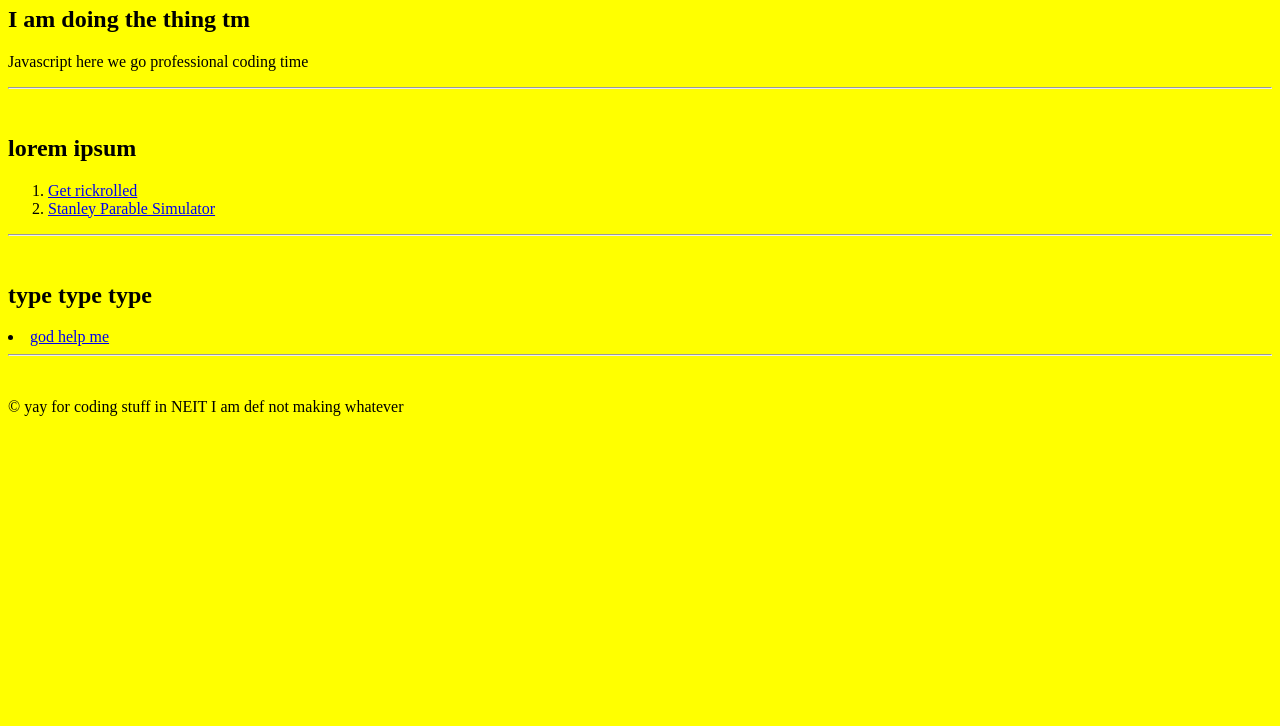
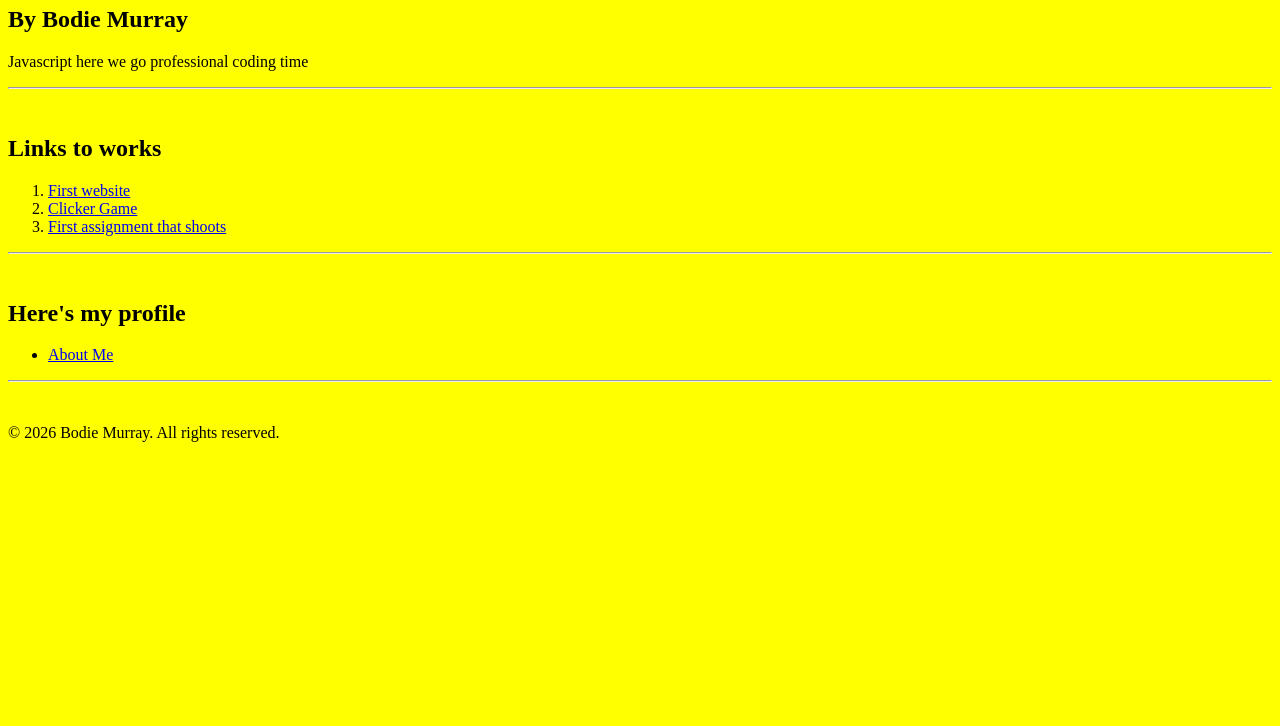
Before and after one commit to BodieBlaster1/HTMLJavascript2026, a plain HTML site: page index.html in a window 1280 px wide. Shown: the part 74-800 px from the top of the page. Drawn offline with Linux system fonts and the light colour scheme.

Commit message:
Updated everything

```diff
--- a/index.html
+++ b/index.html
@@ -1,28 +1,29 @@
 <!DOCTYPE html>
 <html lang="en">
     <head>
-        <title>I think i actually did it</title>
+        <title>Schoolwork Index for Bodie Murray</title>
         <meta charset="UTF-8">
     </head>
     <body style="background-color: yellow">
-        <h1 style="font-family: Comic Sans MS; color: brown">I am learning I think</h1>
-        <h2>I am doing the thing tm</h2>
+        <h1 style="font-family: Comic Sans MS; color: brown">Welcome to My Schoolwork Index</h1>
+        <h2>By Bodie Murray</h2>
         <p>Javascript here we go professional coding time</p>
         <hr>
         <br>
-        <h2>lorem ipsum</h2>
+        <h2>Links to works</h2>
         <ol>
-            <li><a href="Week1/week1.html">Get rickrolled</a></li>
-            <li><a href="Week2/week2.html">Stanley Parable Simulator</a></li>
+            <li><a href="Week1/week1.html">First website</a></li>
+            <li><a href="Week2/week2.html">Clicker Game</a></li>
+            <li><a href="Week3/week2/assignments/index.html">First assignment that shoots</a></li>
         </ol>
         <hr>
         <br>
-        <h2>type type type</h2>
-        <u1>
-            <li><a href="Week1/about.html">god help me</a></li>
-        </u1>
+        <h2>Here's my profile</h2>
+        <ul>
+            <li><a href="Week1/about.html">About Me</a></li>
+        </ul>
         <hr>
         <br>
-        <p>&copy; yay for coding stuff in NEIT I am def not making whatever</p>
+        <p>&copy; 2026 Bodie Murray. All rights reserved.</p>
     </body>
 </html>
```
Also changed, not shown: Week1/about.html (+2 -2 lines), Week1/week1.html (+3 -3 lines), Week2/week2.html (+4 -4 lines).
